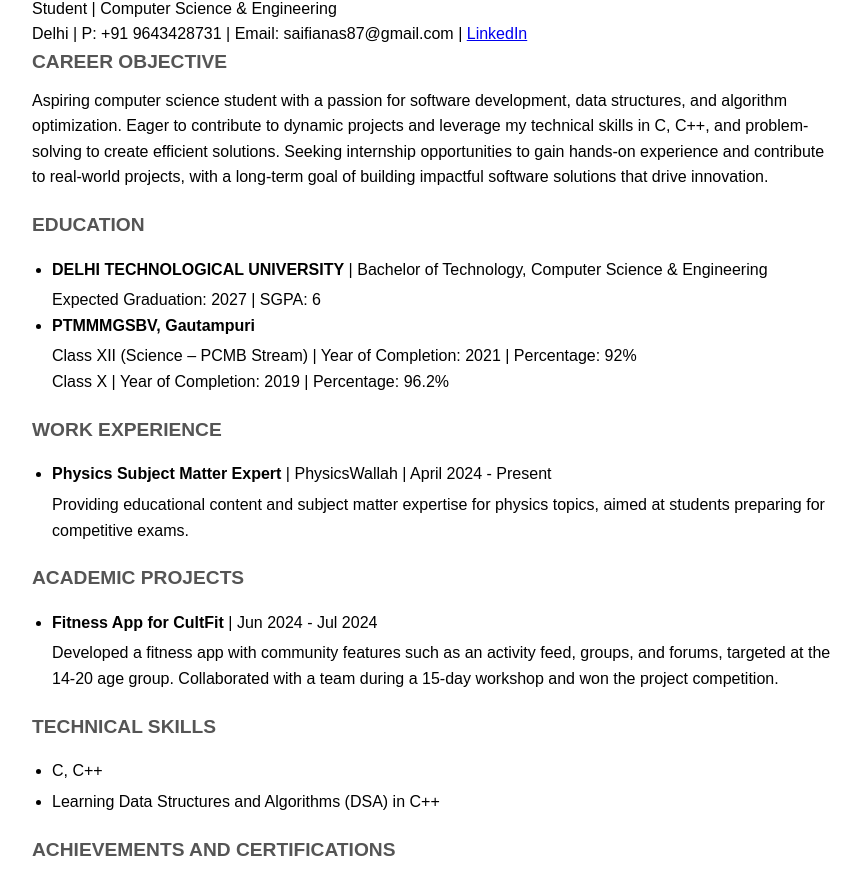
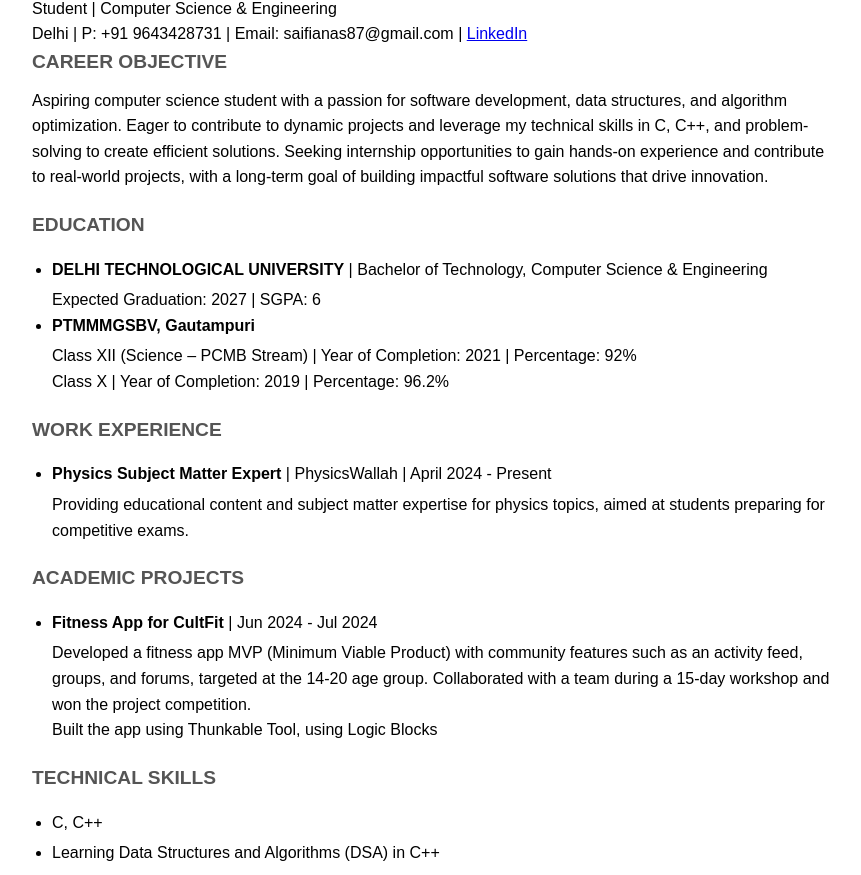
Before and after one commit to saifianas87/Portfolio, a plain HTML site: page index.html in a window 1280 px wide. Shown: the part 77-952 px from the top of the page, without its empty margins (208-1069 px from the left). Drawn offline with Linux system fonts and the light colour scheme.

Commit message:
Update index.html

```diff
--- a/index.html
+++ b/index.html
@@ -90,7 +90,8 @@
             <div class="section-title">ACADEMIC PROJECTS</div>
             <ul>
                 <li><strong>Fitness App for CultFit</strong> | Jun 2024 - Jul 2024</li>
-                <p>Developed a fitness app with community features such as an activity feed, groups, and forums, targeted at the 14-20 age group. Collaborated with a team during a 15-day workshop and won the project competition.</p>
+                <p>Developed a fitness app MVP (Minimum Viable Product) with community features such as an activity feed, groups, and forums, targeted at the 14-20 age group. Collaborated with a team during a 15-day workshop and won the project competition.</p>
+                 <p> Built the app using Thunkable Tool, using Logic Blocks </p>
             </ul>
         </div>
 
```
